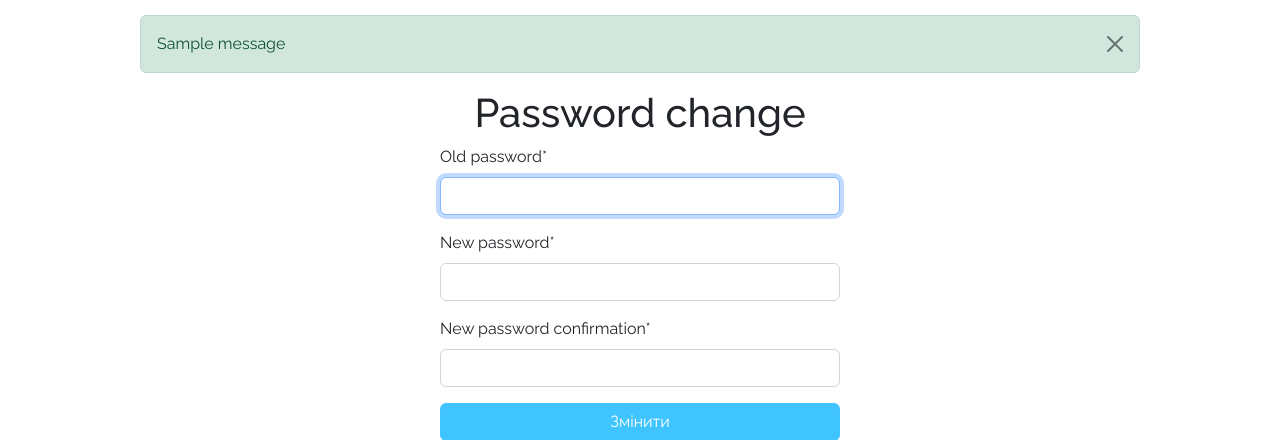
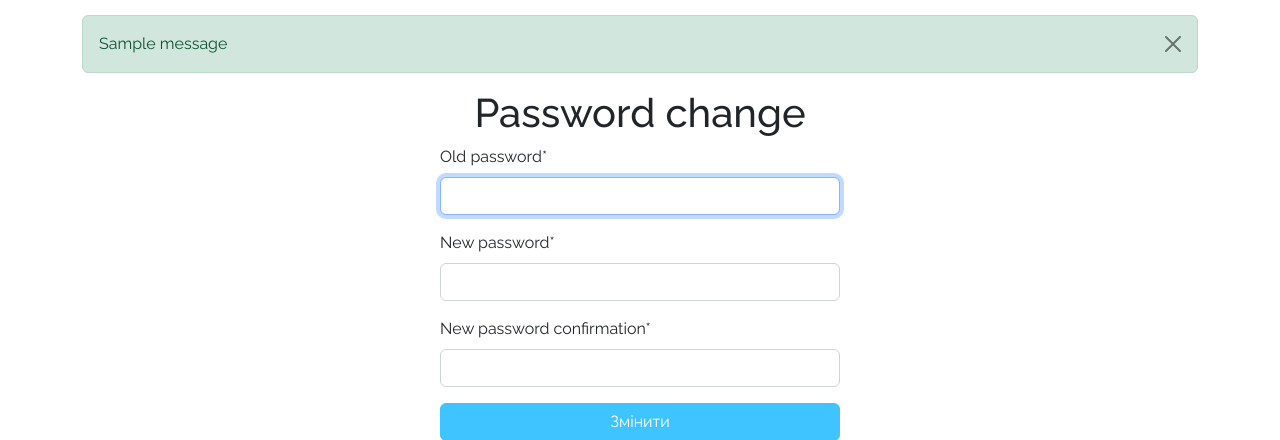
Before and after one commit to yurii-onyshchuk/HuntingBlog, a Django app: page /accounts/password_change/ in a window 1280 px wide. Shown: the part 102-542 px from the top of the page. Run offline with Django 4.2, Linux system fonts and the light colour scheme; a user stored in the database is signed in; tables that the repository leaves empty hold one stand-in row (values such as "Sample post"); one stand-in notice (Sample message) is shown; parts of the project's set-up code (start-up, migrations or seed data) failed here and were passed over; some libraries are stand-ins or nearby versions.

Commit message:
Changed the alerts section

```diff
--- a/templates/base.html
+++ b/templates/base.html
@@ -28,7 +28,11 @@
         <div class="row">
             {% if messages %}
                 <div class="col-12">
-                    {% include 'inc/_alert.html' %}
+                    <div class="alert-section">
+                        {% for message in messages %}
+                            {% include 'inc/_alert.html' %}
+                        {% endfor %}
+                    </div>
                 </div>
             {% endif %}
             {% block sidebar %}
--- a/templates/inc/_alert.html
+++ b/templates/inc/_alert.html
@@ -1,5 +1,3 @@
-<div class="max-w-1000">
-    {% for message in messages %}
 <div id="liveAlertPlaceholder">
     {% if message.tags == 'error' %}
         <div class="alert alert-danger alert-dismissible" role="alert">
@@ -12,6 +10,4 @@
             <button type="button" class="btn-close" data-bs-dismiss="alert" aria-label="Close"></button>
         </div>
     {% endif %}
-    {% endfor %}
 </div>
-</div>
```
Lines whose indentation alone changed are shown as unchanged.
